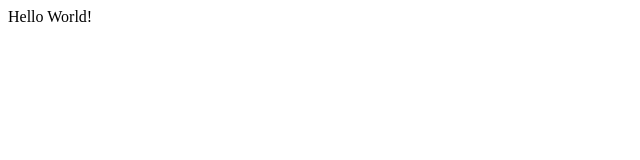
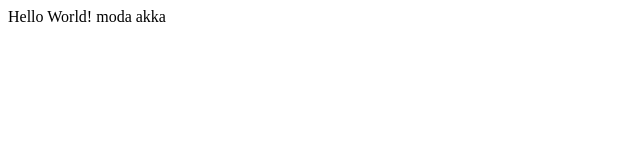
Before and after one commit to heshanSanakelum/ksh, a plain HTML site: page index.html in a window 1280 px wide. Shown: the full height of the page, 0-640 px from the left. Drawn offline with Linux system fonts and the light colour scheme.

Commit message:
distroy your code

```diff
--- a/index.html
+++ b/index.html
@@ -7,6 +7,7 @@
 
 <body>
     Hello World!
+    moda akka
 </body>
 
 </html>
```
